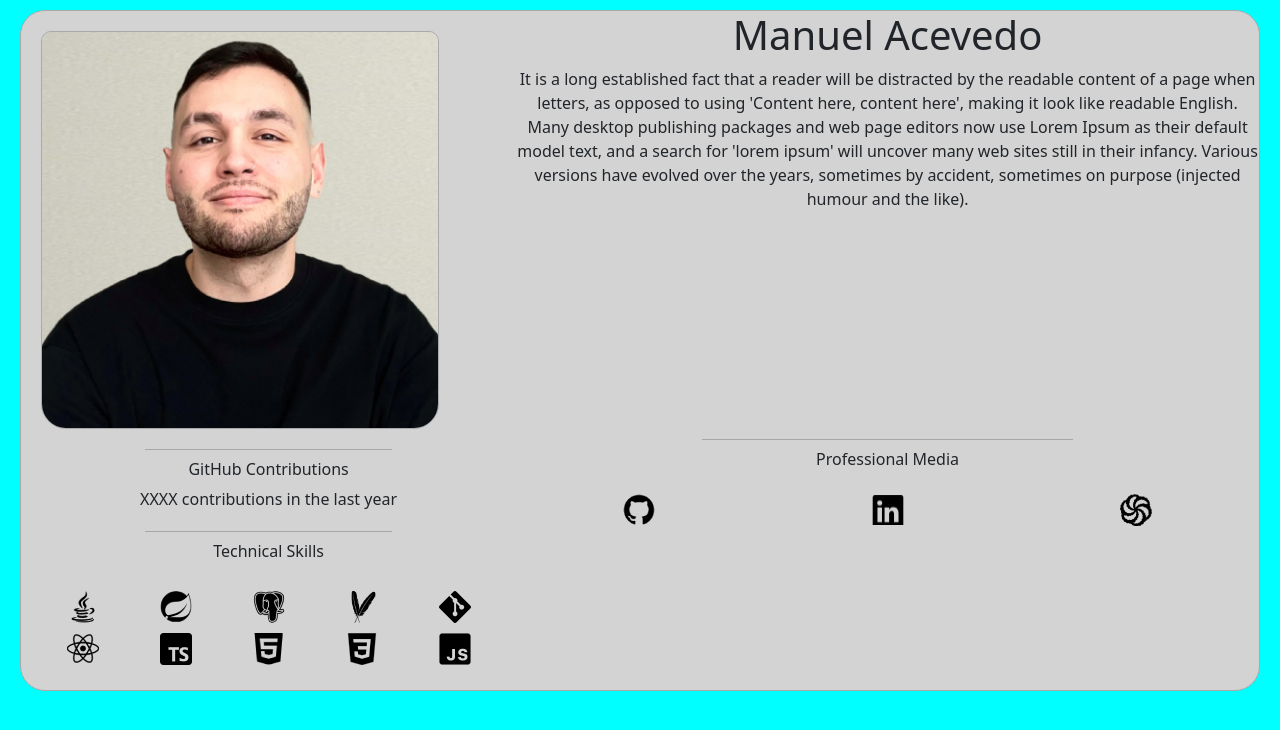
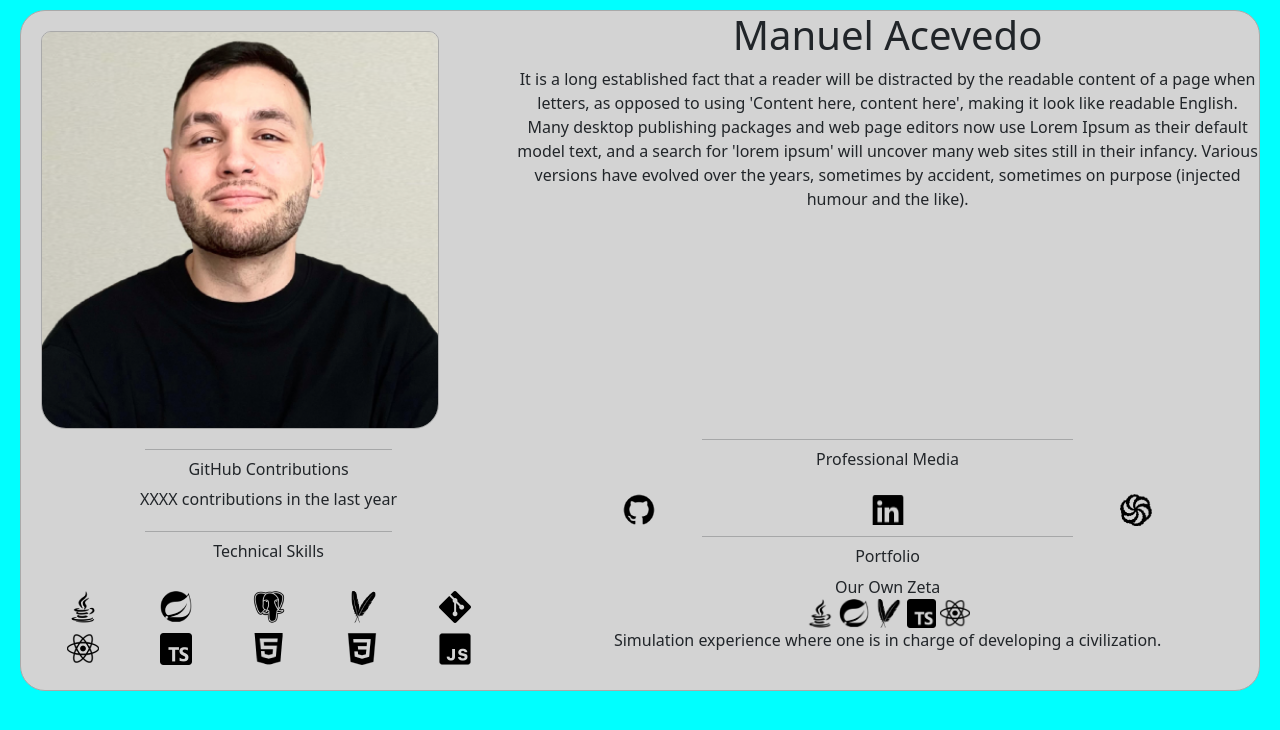
Before and after one commit to acolote1998/mySiteProject, a plain HTML site: page src/index.html in a window 1280 px wide. Drawn offline with nearby package versions, Linux system fonts and the light colour scheme; files whose address does not match are found by name.

Commit message:
adding a portfolio item as example

```diff
--- a/src/global.css
+++ b/src/global.css
@@ -1,5 +1,9 @@
 * {
     box-sizing: content-box;
+}
+
+h6 {
+    text-align: center;
 }
 
 body {
@@ -146,6 +150,16 @@ header h1 {
         margin: 20px 20px 0px 20px;
         border: 1px solid darkgray;
     }
+
+    .portfolio {
+        text-align: center;
+    }
+
+    .portfolioIcons img {
+        width: 4%;
+        height: auto;
+    }
+
 }
 
 @media screen and (min-width: 771px) {
--- a/src/index.html
+++ b/src/index.html
@@ -23,7 +23,7 @@
     </div>
     <header>
         <hr>
-        <h6 style="text-align: center">Professional Media</h6>
+        <h6>Professional Media</h6>
         <div class="header_media">
             <div>
                 <a href="https://github.com/acolote1998/" target="_blank">
@@ -44,17 +44,36 @@
                 </a>
             </div>
         </div>
+        <div class="portfolio">
+            <hr>
+            <h6>Portfolio</h6>
+            <div>
+                    <span>
+                      Our Own Zeta
+                    </span>
+                <div class="portfolioIcons">
+                    <img src="C:\s\CSS\MySite\src\img\javaIcon.png">
+                    <img src="C:\s\CSS\MySite\src\img\springBootIcon.png">
+                    <img src="C:\s\CSS\MySite\src\img\mavenIcon.png">
+                    <img src="C:\s\CSS\MySite\src\img\tsIcon.png">
+                    <img src="C:\s\CSS\MySite\src\img\reactIcon.png">
+                </div>
+                <p>
+                    Simulation experience where one is in charge of developing a civilization.
+                </p>
+            </div>
+        </div>
     </header>
     <main>
         <section class="contributions_section">
             <hr>
-            <h6 style="text-align: center">GitHub Contributions</h6>
+            <h6>GitHub Contributions</h6>
             <span>
                 XXXX contributions in the last year
             </span>
         </section>
         <hr>
-        <h6 style="text-align: center">Technical Skills</h6>
+        <h6>Technical Skills</h6>
         <section class="technologies_section">
             <div class="technologies_top_row">
                 <span>Java</span>
```
